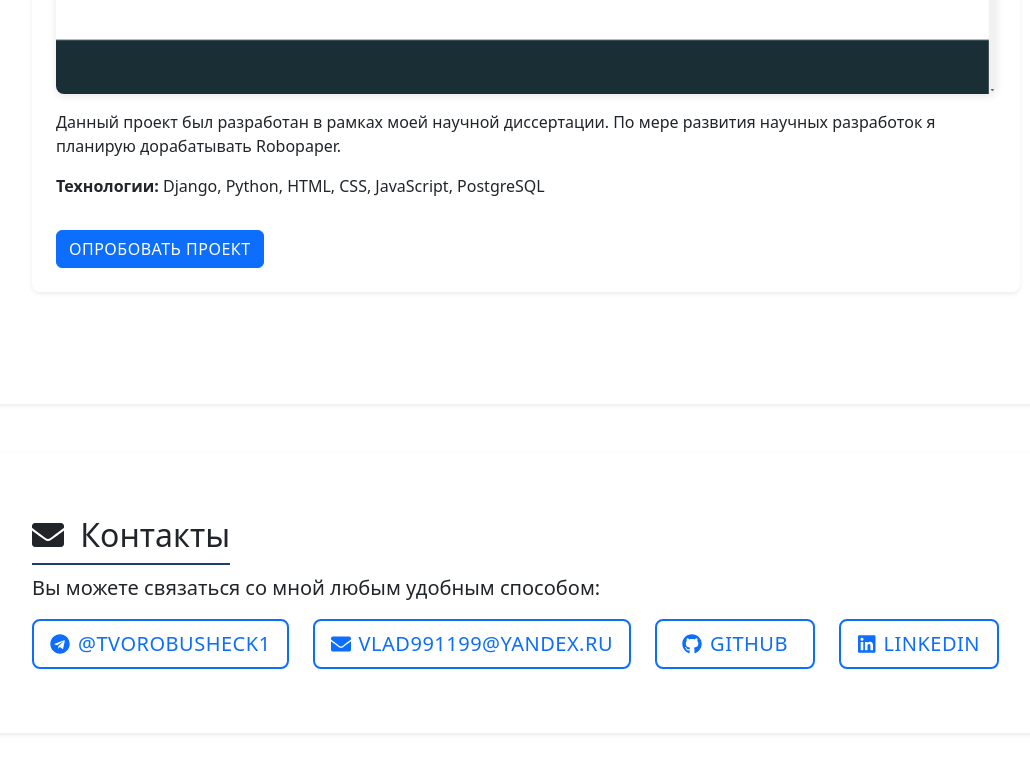
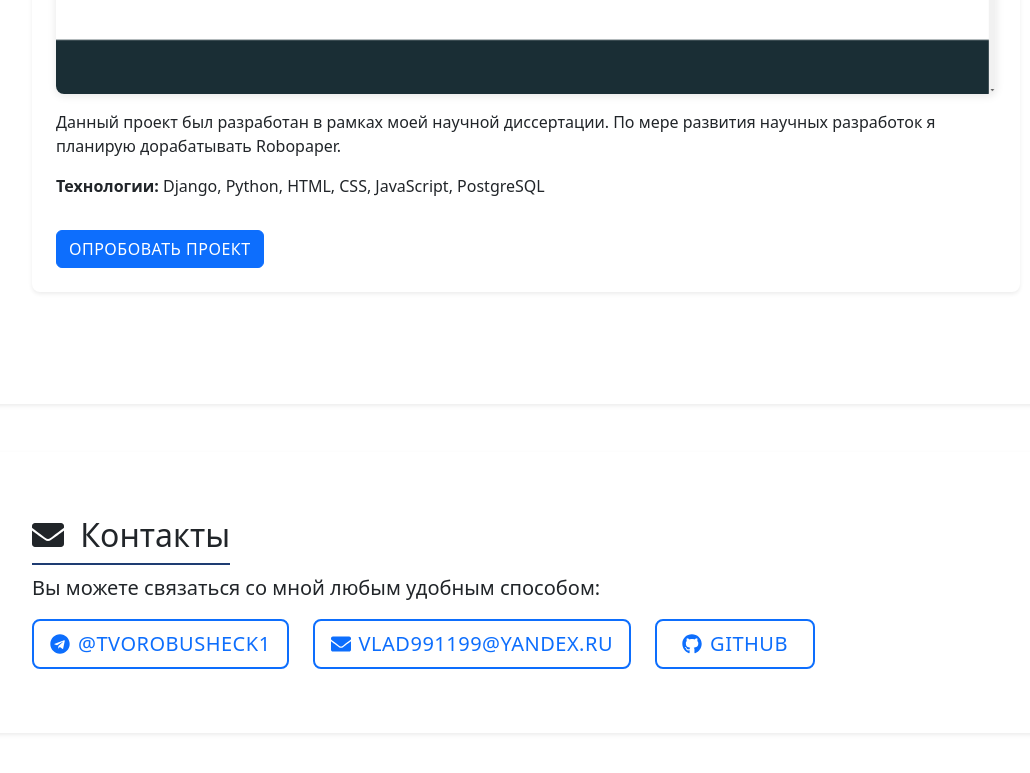
Before and after one commit to Tvorobusheck/klimenko-portfolio, a Vue app: page / in a window 1280 px wide. Shown: the part 4579-5352 px from the top of the page, without its empty margins (114-1144 px from the left). Built offline with nearby package versions, Linux system fonts and the light colour scheme.

Commit message:
Убрал linkedin из контактов

```diff
--- a/src/components/sections/Contacts.vue
+++ b/src/components/sections/Contacts.vue
@@ -13,9 +13,6 @@
           </a>
           <a href="https://github.com/Tvorobusheck" target="_blank" class="btn btn-outline-primary btn-lg">
             <i class="fab fa-github me-2"></i> GitHub
-          </a>
-          <a href="https://linkedin.com/in/tvorobusheck" target="_blank" class="btn btn-outline-primary btn-lg">
-            <i class="fab fa-linkedin me-2"></i> LinkedIn
           </a>
         </div>
       </div>
```
